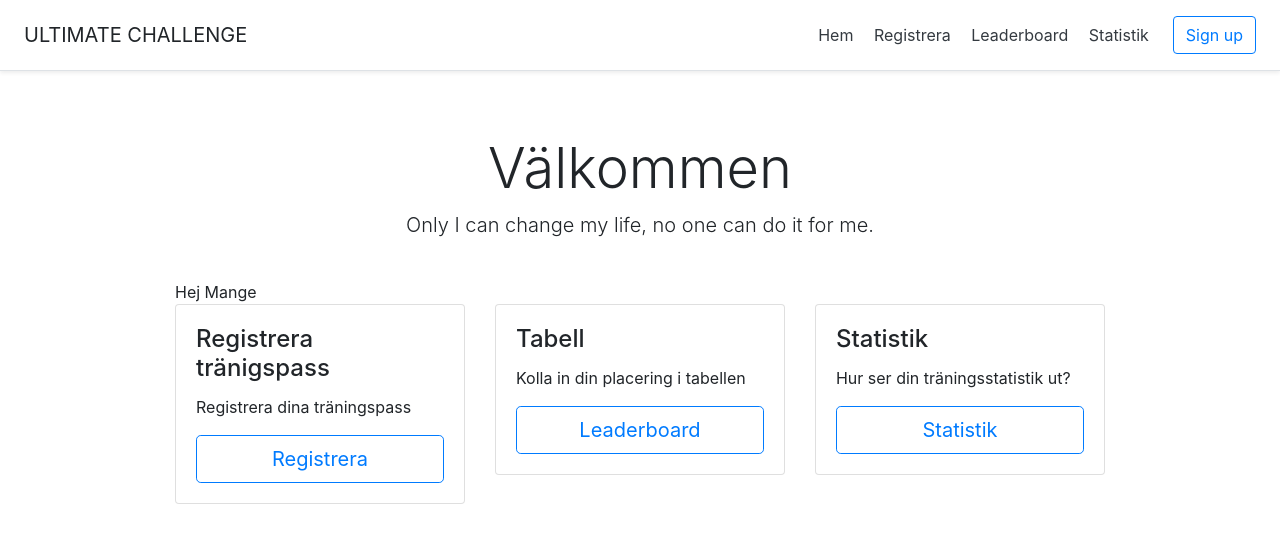
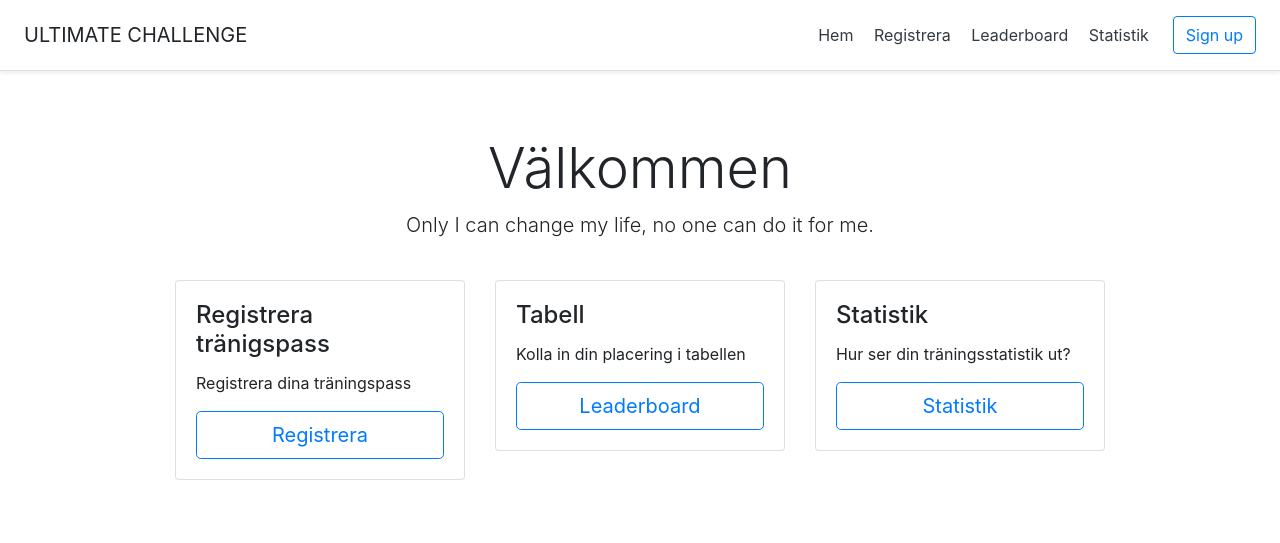
Before and after one commit to mandgie/ultimate-challenge, a Flask app: page / in a window 1280 px wide. Shown: the top 543 px of the page. Run offline with Flask 2, Linux system fonts and the light colour scheme; some libraries are stand-ins or nearby versions.

Commit message:
Remove test

```diff
--- a/src/templates/home.html
+++ b/src/templates/home.html
@@ -5,7 +5,6 @@
   <p class="lead">Only I can change my life, no one can do it for me.</p>
 </div>
 <div class="container">
-  Hej Mange
   <div class="row">
     <div class="col-sm-4">
       <div class="card">
```
